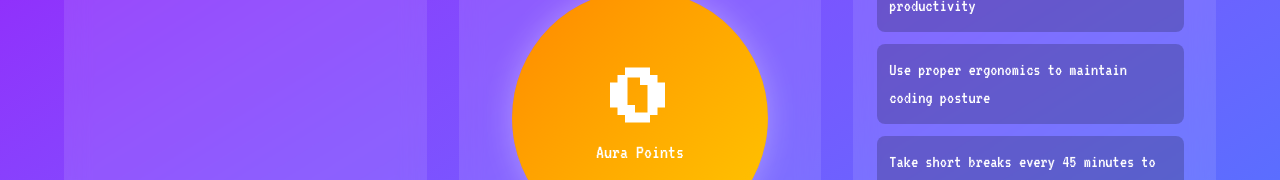
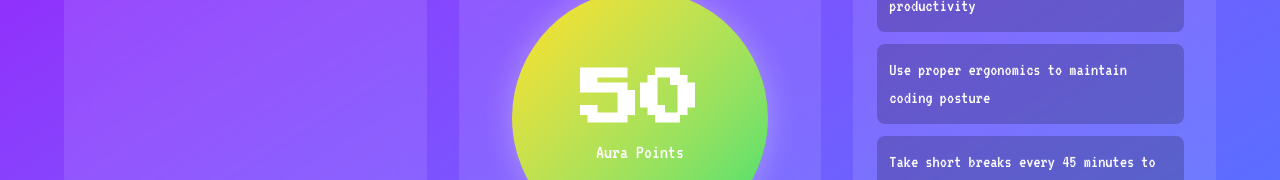
Before and after one commit to VietRocHack/DMPN, a Next.js app in the folder frontend/: page /admin in a window 1280 px wide. Shown: the part 224-404 px from the top of the page. Built offline with nearby package versions, Linux system fonts and the light colour scheme; no server answers.

Commit message:
Update initial totalPoints state to 50 in AdminDashboard and Dashboard components

```diff
--- a/frontend/src/app/admin/page.tsx
+++ b/frontend/src/app/admin/page.tsx
@@ -38,7 +38,7 @@ interface AuraMessage {
 
 export default function AdminDashboard() {
     // State for total aura points
-    const [totalPoints, setTotalPoints] = useState<number>(0);
+    const [totalPoints, setTotalPoints] = useState<number>(50);
     // State for snapshot history
     const [snapshots, setSnapshots] = useState<AuraMessage[]>([]);
     // WebSocket connection status
--- a/frontend/src/app/dashboard/page.tsx
+++ b/frontend/src/app/dashboard/page.tsx
@@ -22,7 +22,7 @@ export default function Dashboard() {
     const [webcamImage, setWebcamImage] = useState<string | null>(null);
     const [screenImage, setScreenImage] = useState<string | null>(null);
     const [captureCount, setCaptureCount] = useState(0);
-    const [totalPoints, setTotalPoints] = useState<number>(0);
+    const [totalPoints, setTotalPoints] = useState<number>(50);
     const [lastAnalysis, setLastAnalysis] = useState<string | null>(null);
     const [useRealApi, setUseRealApi] = useState<boolean>(API_CONFIG.USE_REAL_API);
     const [apiMessage, setApiMessage] = useState<string | null>(null);
```
